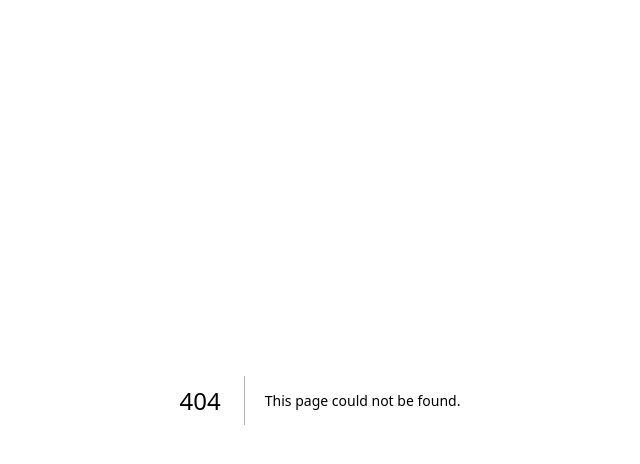
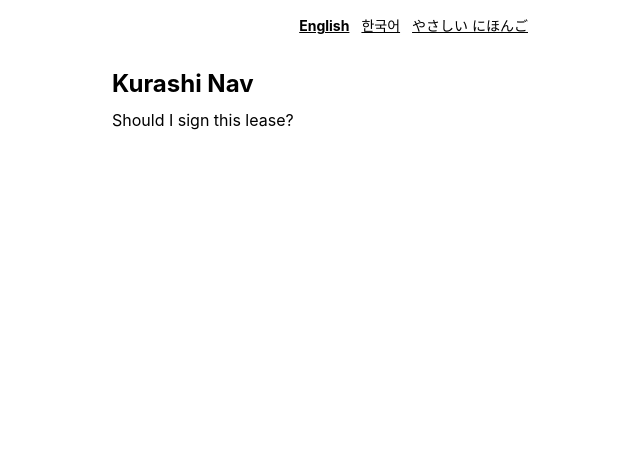
Before and after one commit to jjoonii34/Kurashi-nav, a Next.js app in the folder web/: page /en in a window 1280 px wide. Before the commit this address had no page. Shown: the top 464 px of the page, without its empty margins (320-960 px from the left). Built offline with nearby package versions, Linux system fonts and the light colour scheme.

Commit message:
add language routes, switcher and remembered choice (M2-2) (#18)

```diff
--- a/web/app/layout.tsx
+++ b/web/app/(picker)/layout.tsx
@@ -1,12 +1,13 @@
 import type { Metadata } from "next";
-import "./globals.css";
+import type { ReactNode } from "react";
+import "../globals.css";
 
 export const metadata: Metadata = {
   title: "Kurashi Nav",
   description: "Housing check for foreign residents in Japan.",
 };
 
-export default function RootLayout({ children }: LayoutProps<"/">) {
+export default function PickerLayout({ children }: { children: ReactNode }) {
   return (
     <html lang="en">
       <body>{children}</body>
--- /dev/null
+++ b/web/app/(picker)/page.tsx
@@ -0,0 +1,25 @@
+import { LangLink } from "@/components/LangLink";
+import { RememberedLangRedirect } from "@/components/RememberedLangRedirect";
+import { LANGS, LANG_NAMES } from "@/i18n/langs";
+
+export default function LanguagePicker() {
+  return (
+    <main className="mx-auto max-w-md p-4">
+      <RememberedLangRedirect />
+      <h1 className="text-2xl font-bold">Kurashi Nav</h1>
+      <ul className="mt-6 flex flex-col gap-3">
+        {LANGS.map((lang) => (
+          <li key={lang}>
+            <LangLink
+              lang={lang}
+              href={`/${lang}`}
+              className="block rounded border p-4 text-lg"
+            >
+              {LANG_NAMES[lang]}
+            </LangLink>
+          </li>
+        ))}
+      </ul>
+    </main>
+  );
+}
--- /dev/null
+++ b/web/app/[lang]/layout.tsx
@@ -0,0 +1,40 @@
+import type { Metadata } from "next";
+import { notFound } from "next/navigation";
+import { LangSwitcher } from "@/components/LangSwitcher";
+import { dictionaryFor } from "@/i18n/dictionary";
+import { LANGS, isLang } from "@/i18n/langs";
+import "../globals.css";
+
+export const metadata: Metadata = {
+  title: "Kurashi Nav",
+  description: "Housing check for foreign residents in Japan.",
+};
+
+// A static export can only serve the pages built here.
+export const dynamicParams = false;
+
+export function generateStaticParams() {
+  return LANGS.map((lang) => ({ lang }));
+}
+
+export default async function LangLayout({
+  children,
+  params,
+}: LayoutProps<"/[lang]">) {
+  const { lang } = await params;
+  if (!isLang(lang)) {
+    notFound();
+  }
+  const dict = dictionaryFor(lang);
+
+  return (
+    <html lang={lang}>
+      <body>
+        <header className="mx-auto flex max-w-md justify-end p-4">
+          <LangSwitcher current={lang} label={dict.languageLabel} />
+        </header>
+        {children}
+      </body>
+    </html>
+  );
+}
--- /dev/null
+++ b/web/app/[lang]/page.tsx
@@ -0,0 +1,18 @@
+import { notFound } from "next/navigation";
+import { dictionaryFor } from "@/i18n/dictionary";
+import { isLang } from "@/i18n/langs";
+
+export default async function Home({ params }: PageProps<"/[lang]">) {
+  const { lang } = await params;
+  if (!isLang(lang)) {
+    notFound();
+  }
+  const dict = dictionaryFor(lang);
+
+  return (
+    <main className="mx-auto max-w-md p-4">
+      <h1 className="text-2xl font-bold">Kurashi Nav</h1>
+      <p className="mt-2">{dict.tagline}</p>
+    </main>
+  );
+}
--- a/web/app/page.tsx
+++ /dev/null
@@ -1,7 +0,0 @@
-export default function Home() {
-  return (
-    <main className="mx-auto max-w-md p-4">
-      <h1 className="text-2xl font-bold">Kurashi Nav</h1>
-    </main>
-  );
-}
--- /dev/null
+++ b/web/components/LangLink.tsx
@@ -0,0 +1,28 @@
+"use client";
+
+import Link from "next/link";
+import type { ReactNode } from "react";
+import type { Lang } from "@/i18n/langs";
+import { rememberLang } from "@/i18n/remember";
+
+type Props = {
+  lang: Lang;
+  href: string;
+  className?: string;
+  current?: boolean;
+  children: ReactNode;
+};
+
+export function LangLink({ lang, href, className, current, children }: Props) {
+  return (
+    <Link
+      href={href}
+      lang={lang}
+      className={className}
+      aria-current={current ? "true" : undefined}
+      onClick={() => rememberLang(lang)}
+    >
+      {children}
+    </Link>
+  );
+}
--- /dev/null
+++ b/web/components/LangSwitcher.tsx
@@ -0,0 +1,32 @@
+"use client";
+
+import { usePathname } from "next/navigation";
+import { LANGS, LANG_NAMES, type Lang } from "@/i18n/langs";
+import { LangLink } from "./LangLink";
+
+type Props = {
+  current: Lang;
+  label: string;
+};
+
+export function LangSwitcher({ current, label }: Props) {
+  const pathname = usePathname();
+  // "/ko/room" → "/room": keep the page, swap only the language segment.
+  const rest = pathname.split("/").slice(2).join("/");
+
+  return (
+    <nav aria-label={label} className="flex gap-3 text-sm">
+      {LANGS.map((lang) => (
+        <LangLink
+          key={lang}
+          lang={lang}
+          href={rest ? `/${lang}/${rest}` : `/${lang}`}
+          current={lang === current}
+          className={lang === current ? "font-bold underline" : "underline"}
+        >
+          {LANG_NAMES[lang]}
+        </LangLink>
+      ))}
+    </nav>
+  );
+}
--- /dev/null
+++ b/web/components/RememberedLangRedirect.tsx
@@ -0,0 +1,20 @@
+"use client";
+
+import { useRouter } from "next/navigation";
+import { useEffect } from "react";
+import { rememberedLang } from "@/i18n/remember";
+
+// A static export has no server to redirect, so the browser does it after
+// the picker has loaded. First-time visitors simply keep seeing the picker.
+export function RememberedLangRedirect() {
+  const router = useRouter();
+
+  useEffect(() => {
+    const lang = rememberedLang();
+    if (lang !== null) {
+      router.replace(`/${lang}`);
+    }
+  }, [router]);
+
+  return null;
+}
--- /dev/null
+++ b/web/i18n/dictionary.ts
@@ -0,0 +1,26 @@
+import type { Lang } from "./langs";
+
+export type Dictionary = {
+  tagline: string;
+  languageLabel: string;
+};
+
+// Record<Lang, Dictionary> makes a missing language or key a compile error.
+const dictionaries: Record<Lang, Dictionary> = {
+  en: {
+    tagline: "Should I sign this lease?",
+    languageLabel: "Language",
+  },
+  ko: {
+    tagline: "이 집, 계약해도 될까?",
+    languageLabel: "언어",
+  },
+  ja: {
+    tagline: "この へや、けいやく しても いい？",
+    languageLabel: "ことば",
+  },
+};
+
+export function dictionaryFor(lang: Lang): Dictionary {
+  return dictionaries[lang];
+}
--- /dev/null
+++ b/web/i18n/langs.ts
@@ -0,0 +1,21 @@
+export const LANGS = ["en", "ko", "ja"] as const;
+
+export type Lang = (typeof LANGS)[number];
+
+export const LANG_NAMES: Record<Lang, string> = {
+  en: "English",
+  ko: "한국어",
+  ja: "やさしい にほんご",
+};
+
+export function isLang(value: string): value is Lang {
+  return (LANGS as readonly string[]).includes(value);
+}
+
+export type ApiLang = "en" | "ko" | "ja-easy";
+
+// The URL says "ja" (a real language tag, valid for <html lang>); the API
+// names the same catalogue "ja-easy" because it serves simplified Japanese.
+export function toApiLang(lang: Lang): ApiLang {
+  return lang === "ja" ? "ja-easy" : lang;
+}
--- /dev/null
+++ b/web/i18n/remember.ts
@@ -0,0 +1,20 @@
+import { isLang, type Lang } from "./langs";
+
+const KEY = "lang";
+
+// localStorage throws in private windows or when site data is blocked;
+// remembering the language is a convenience, so both failures are ignored.
+export function rememberLang(lang: Lang): void {
+  try {
+    localStorage.setItem(KEY, lang);
+  } catch {}
+}
+
+export function rememberedLang(): Lang | null {
+  try {
+    const value = localStorage.getItem(KEY);
+    return value !== null && isLang(value) ? value : null;
+  } catch {
+    return null;
+  }
+}
```
Also changed, not shown: 2 other files (tests, documents, lock files or other folders).
